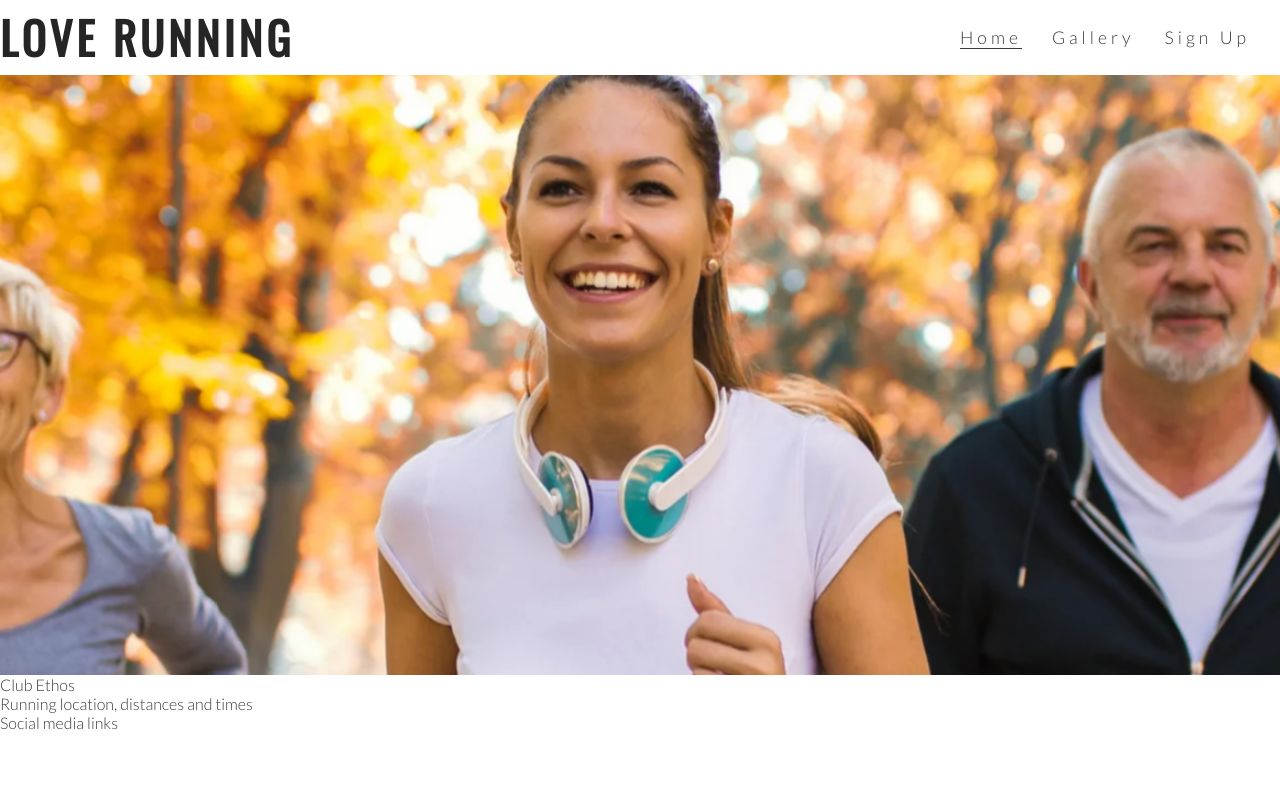
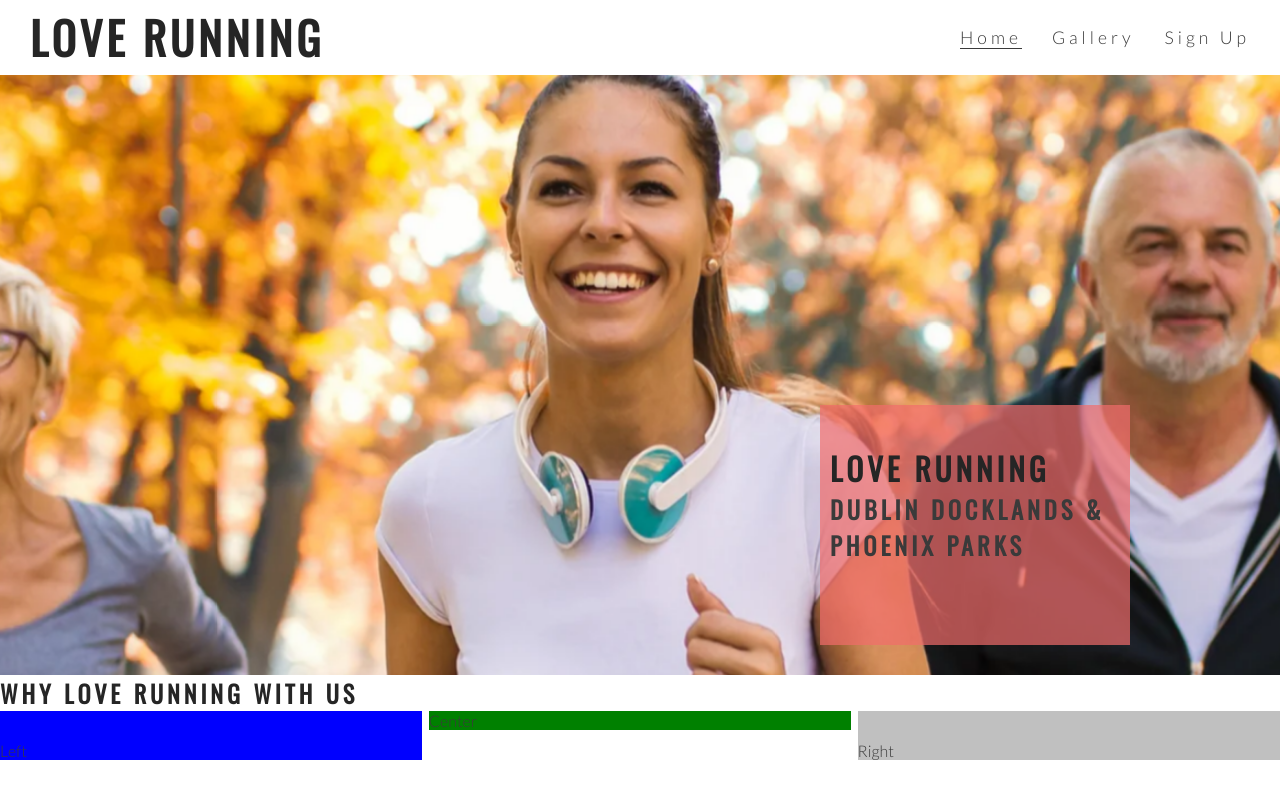
Before and after one commit to deenafe/love-running, a plain HTML site: page index.html in a window 1280 px wide. Shown: the top 800 px of the page. Drawn offline with nearby package versions, Linux system fonts and the light colour scheme.

Commit message:
Add club ethos main structure

```diff
--- a/assets/css/style.css
+++ b/assets/css/style.css
@@ -24,6 +24,7 @@ h1, h2 {
 #logo {
     float: left;
     font-size: 280%;
+    margin-left: 30px;
 }
 
 /* navigation and links */
@@ -92,7 +93,7 @@ animation-fill-mode: forwards;
     }
 }
 
-#cover text {
+#cover-text {
     font-size: 130%;
     font-family: Oswald, sans-serif;
     letter-spacing: 4px;
@@ -111,3 +112,30 @@ animation-fill-mode: forwards;
 
     position: absolute;
 }
+
+
+/* club ethos */
+
+#club-ethos {
+    height: 600px;
+}
+
+#left-about {
+    padding-top: 30px;
+    width: 33%;
+    float: left;
+    background-color: blue;
+}
+
+#right-about {
+    padding-top: 30px;
+    width: 33%;
+    float: right;
+    background-color: silver;
+}
+
+#center-about {
+    width: 33%;
+    margin: 0 auto;
+    background-color: green;
+}
--- a/index.html
+++ b/index.html
@@ -36,8 +36,11 @@
         </div>
     </section>
 
-    <section>
-        Club Ethos
+    <section id="club-ethos">
+        <h1>Why Love Running With Us</h1>
+        <div id="left-about">Left</div>
+        <div id="right-about">Right</div>
+        <div id="center-about">Center</div>
 
     </section>
     <section>
```
